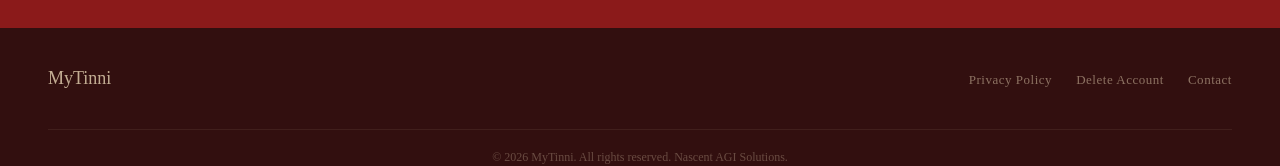
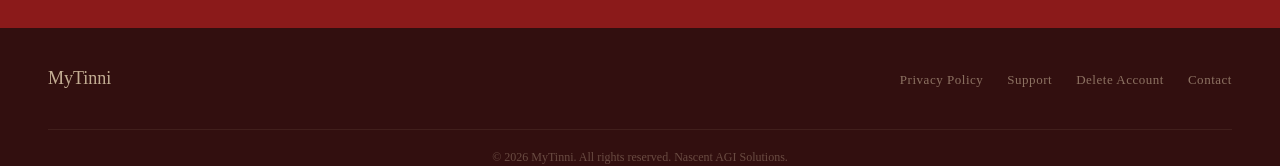
Before and after one commit to MyTinniDev/Website, a React (Vite) app: page / in a window 1280 px wide. Shown: the part 3723-3889 px from the top of the page. Built offline with nearby package versions, Linux system fonts and the light colour scheme; no server answers; a web font is replaced by a local one.

Commit message:
Update Index.tsx

```diff
--- a/src/pages/Index.tsx
+++ b/src/pages/Index.tsx
@@ -948,6 +948,7 @@ export default function Index() {
         <span className="footer-logo">MyTinni</span>
         <ul className="footer-links">
           <li><a href="/privacy">Privacy Policy</a></li>
+          <li><a href="/support">Support</a></li>
           <li><a href="/delete-account">Delete Account</a></li>
           <li><a href="mailto:hello@hello.mytinni.com">Contact</a></li>
         </ul>
```
